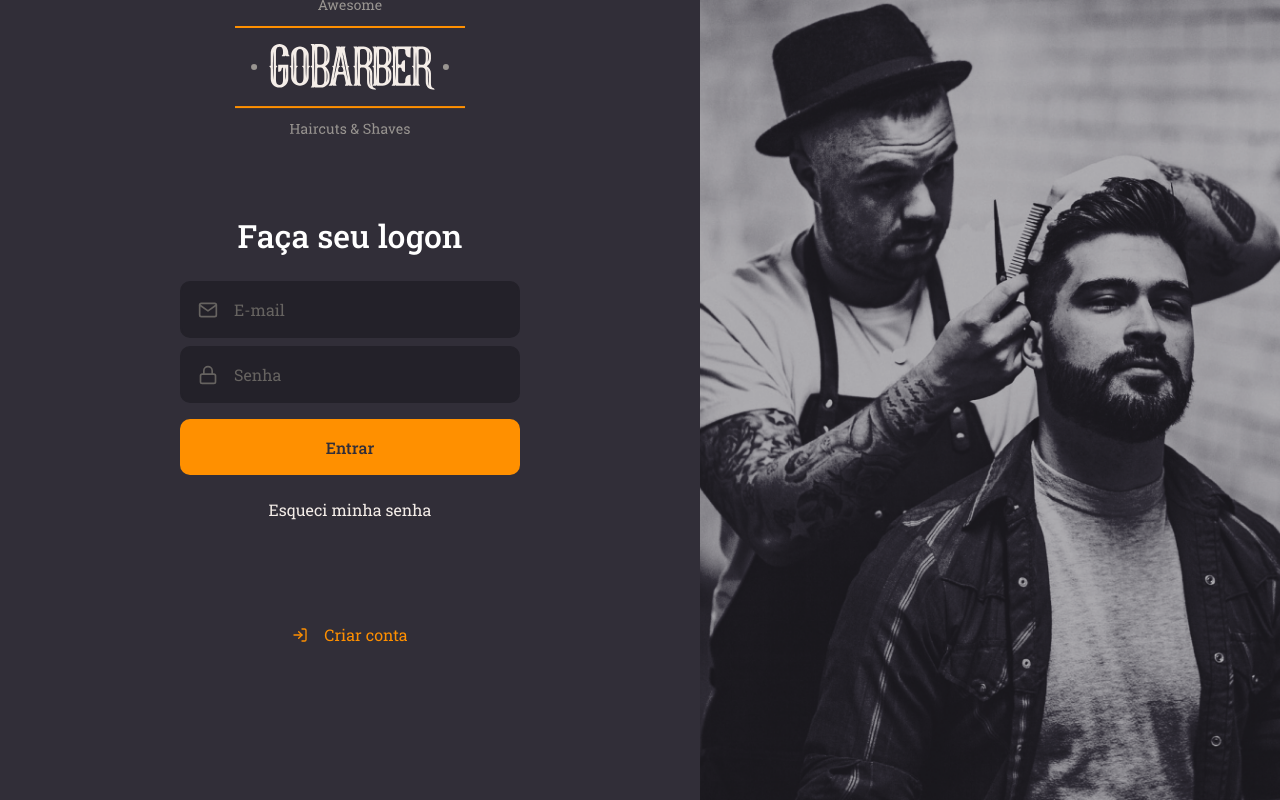
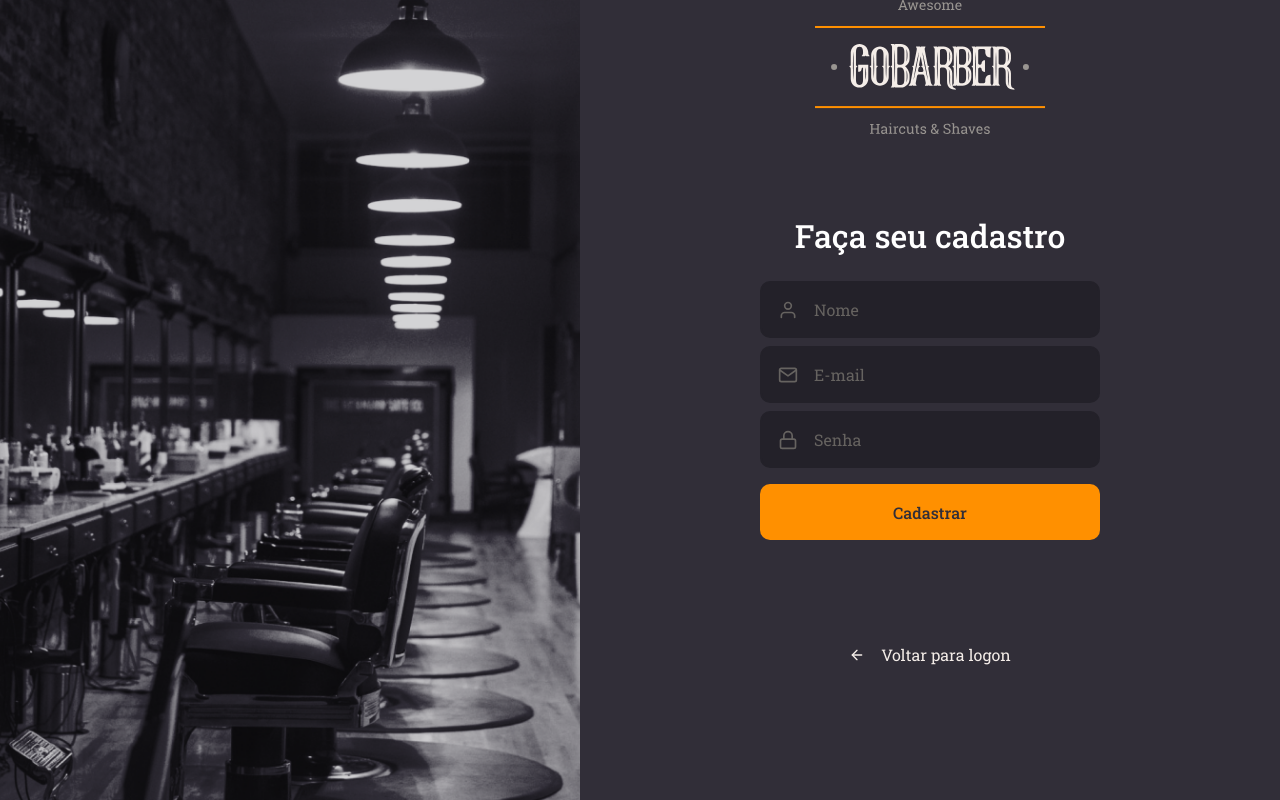
Before and after one commit to dny8888/gobarber-web, a React (Create React App) app: page / in a window 1280 px wide. Built offline with nearby package versions, Linux system fonts and the light colour scheme.

Commit message:
feat: signup page

```diff
--- a/src/App.tsx
+++ b/src/App.tsx
@@ -1,11 +1,12 @@
 import React from 'react';
 import GlobalStyle from './styles/global';
 import SignIn from './page/SignIn/index';
+import SignUp from './page/SignUp/index';
 
 const App: React.FC = () => (
     <>
         <GlobalStyle />
-        <SignIn />
+        <SignUp />
     </>
 );
 
--- /dev/null
+++ b/src/page/SignUp/index.tsx
@@ -0,0 +1,35 @@
+import React from 'react';
+import { FiMail, FiLock, FiUser, FiArrowLeft } from 'react-icons/fi';
+import { Container, Content, Background } from './styles';
+
+import Input from '../../components/Input';
+import Button from '../../components/Button';
+
+import logoImg from '../../assets/logo.svg';
+
+const SignUp: React.FC = () => (
+    <Container>
+        <Background />
+        <Content>
+            <img src={logoImg} alt="Gobarber" />
+            <form action="">
+                <h1>Faça seu cadastro</h1>
+                <Input name="nome" icon={FiUser} placeholder="Nome" />
+                <Input name="email" icon={FiMail} placeholder="E-mail" />
+                <Input
+                    name="password"
+                    icon={FiLock}
+                    type="password"
+                    placeholder="Senha"
+                />
+                <Button type="submit">Cadastrar</Button>
+            </form>
+            <a href="login">
+                <FiArrowLeft />
+                Voltar para logon
+            </a>
+        </Content>
+    </Container>
+);
+
+export default SignUp;
--- /dev/null
+++ b/src/page/SignUp/styles.ts
@@ -0,0 +1,59 @@
+import styled from 'styled-components';
+import { shade } from 'polished';
+
+import signUpBackgroundImg from '../../assets/sign-up-background.png';
+
+export const Container = styled.div`
+    height: 100vh;
+    display: flex;
+    align-items: stretch;
+`;
+
+export const Content = styled.div`
+    display: flex;
+    flex-direction: column;
+    place-items: center;
+    width: 100%;
+    max-width: 700px;
+    form {
+        margin: 80px 0;
+        width: 340px;
+        text-align: center;
+
+        h1 {
+            margin-bottom: 24px;
+        }
+
+        a {
+            color: #f4ede8;
+            display: block;
+            margin-top: 24px;
+            text-decoration: none;
+            transition: color 0.2s;
+            &:hover {
+                color: ${shade(0.2, '#f4ede8')};
+            }
+        }
+    }
+    > a {
+        color: #f4ede8;
+        display: block;
+        margin-top: 24px;
+        text-decoration: none;
+        transition: color 0.2s;
+        display: flex;
+        align-items: center;
+        svg {
+            margin-right: 16px;
+        }
+        &:hover {
+            color: ${shade(0.2, '#f4ede8')};
+        }
+    }
+`;
+
+export const Background = styled.div`
+    flex: 1;
+    background: url(${signUpBackgroundImg}) no-repeat center;
+    background-size: cover;
+`;
```
Also changed, not shown: src/assets/sign-up-background.png (added).
